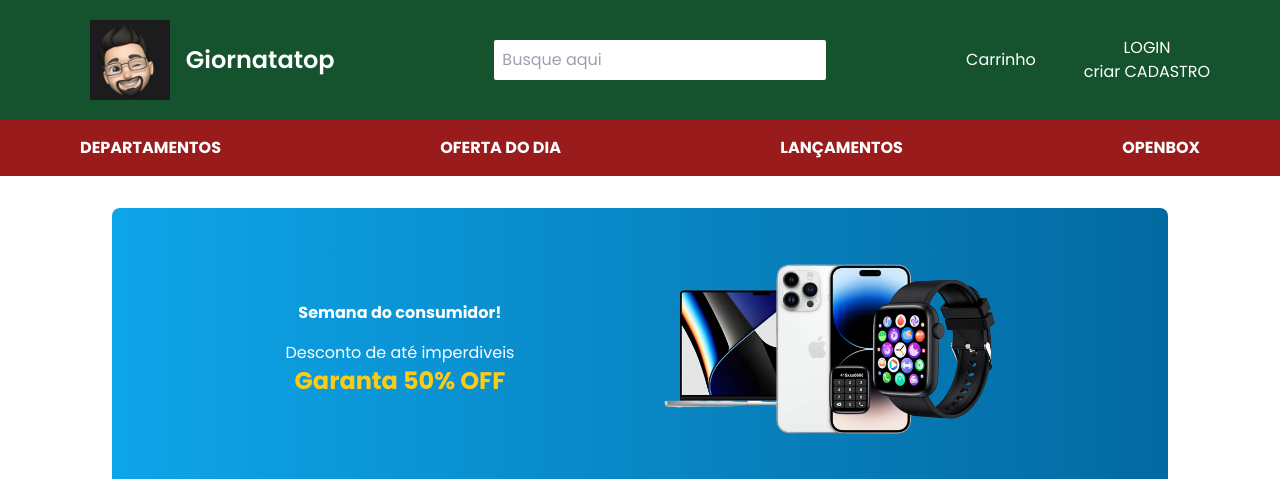
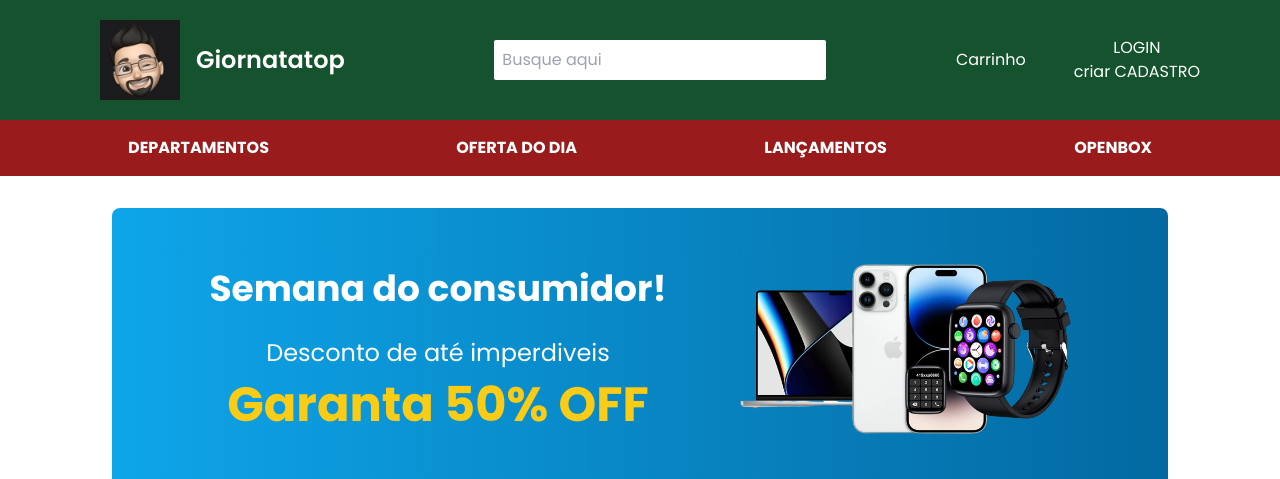
Before and after one commit to fabriciofcastro/store, a Next.js app: page / in a window 1280 px wide. Shown: the top 479 px of the page. Built offline with nearby package versions, Linux system fonts and the light colour scheme.

Commit message:
Ajustando header

```diff
--- a/app/components/HomeBanner.tsx
+++ b/app/components/HomeBanner.tsx
@@ -1,15 +1,17 @@
-import Image from 'next/image'
+import Image from "next/image";
 
 export const HomeBanner = () => {
   return (
     <div className="relative bg-gradient-to-r from-sky-500 to-sky-700 mb-8 rounded-lg">
       <div className="mx-auto px-8 py-12 flex flex-col gap-2 md:flex-row items-center justify-evenly">
         <div className="mb-8 md:mb-0 text-center">
-          <h1 className="text-4x1 md:text-6x1 font-bold text-white mb-4">
+          <h1 className="text-4xl md:text-6x1 font-bold text-white mb-4">
             Semana do consumidor!
           </h1>
-          <p className="text-white mb:4">Desconto de até imperdiveis</p>
-          <p className="text-2xl md:text-5x1 text-yellow-400 font-bold ">
+          <p className="text-white mb:4 p-3 text-2xl">
+            Desconto de até imperdiveis
+          </p>
+          <p className="text-2xl md:text-5xl text-yellow-400 font-bold ">
             Garanta 50% OFF
           </p>
         </div>
@@ -23,5 +25,5 @@ export const HomeBanner = () => {
         </div>
       </div>
     </div>
-  )
-}
+  );
+};
--- a/app/components/header/Header.tsx
+++ b/app/components/header/Header.tsx
@@ -1,10 +1,13 @@
 import Image from "next/image";
 import Link from "next/link";
 import Mascote from "@/public/logo.jpg";
+import NavBar from "../nav/NavBar";
 
 const Header: React.FC = () => {
   return (
-    <div className="flex items-center justify-around w-full bg-green-900 text-white">
+    <div className=" w-full  bg-green-900 text-white h-30">
+      <div className="max-[1920px]: mx-auto xl:px-20 w-full ">
+        <div className="flex justify-between items-center ">
           <div>
             <Link
               href="/"
@@ -29,6 +32,8 @@ const Header: React.FC = () => {
             </div>
           </div>
         </div>
+      </div>
+    </div>
   );
 };
 
--- a/app/components/nav/NavBar.tsx
+++ b/app/components/nav/NavBar.tsx
@@ -3,34 +3,22 @@ import Container from "../container";
 
 const NavBar = () => {
   return (
-    <div
-      className="
-      stick
-      top-0
-      w-full
-      z-30
-    bg-red-800
-    text-white
-
-  "
-    >
-      <div className="py-4 ">
-        <Container>
-          <div className=" flex items-center justify-between gap-3 md:gap-0 w-full">
-            <Link href="/" className="`${} font-bold text-2x1 `">
+    <div className="xl:px-20 bg-red-800 text-white">
+      <div className="py-4 flex max-w-[1920] mx-auto">
+        <div className=" flex items-center justify-between w-full px-12">
+          <Link href="/" className="` ${} block font-bold text-1xl `">
             DEPARTAMENTOS
           </Link>
-            <Link href="/" className="`${} font-bold text-2x1 `">
+          <Link href="/" className="`${} block font-bold text-1xl `">
             OFERTA DO DIA
           </Link>
-            <Link href="/" className="`${} font-bold text-2x1 `">
+          <Link href="/" className="`${} block font-bold text-1xl `">
             LANÇAMENTOS
           </Link>
-            <Link href="/" className="`${} font-bold text-2x1 `">
+          <Link href="/" className="`${} block font-bold text-1xl `">
             OPENBOX
           </Link>
         </div>
-        </Container>
       </div>
     </div>
   );
```
Also changed, not shown: app/components/container.tsx (+5 -14 lines). Lines whose indentation alone changed are shown as unchanged.
